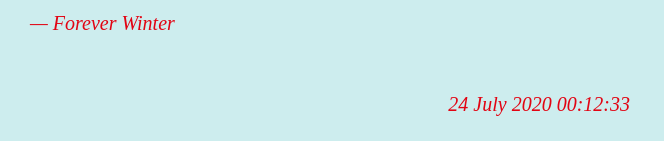
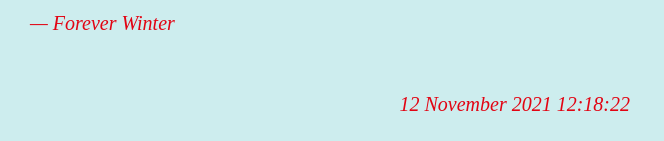
Before and after one commit to law-wang/ferrari, a Jekyll site: the page built from _posts/2021-11-12-ninety.md, in a window 1280 px wide. Shown: the part 1816-1957 px from the top of the page, without its empty margins (0-664 px from the left). Built offline with Jekyll 4.4.1, drawn with Linux system fonts in a browser that asks for light colours.

Commit message:
Update 2021-11-12-ninety.md

```diff
--- a/_posts/2021-11-12-ninety.md
+++ b/_posts/2021-11-12-ninety.md
@@ -1,6 +1,6 @@
 ---
 layout: post
-date:   2020-07-24 00:12:33
+date:   2021-11-12 12:18:22
 ---
 
 ###### Red (Taylor's Version)
```
